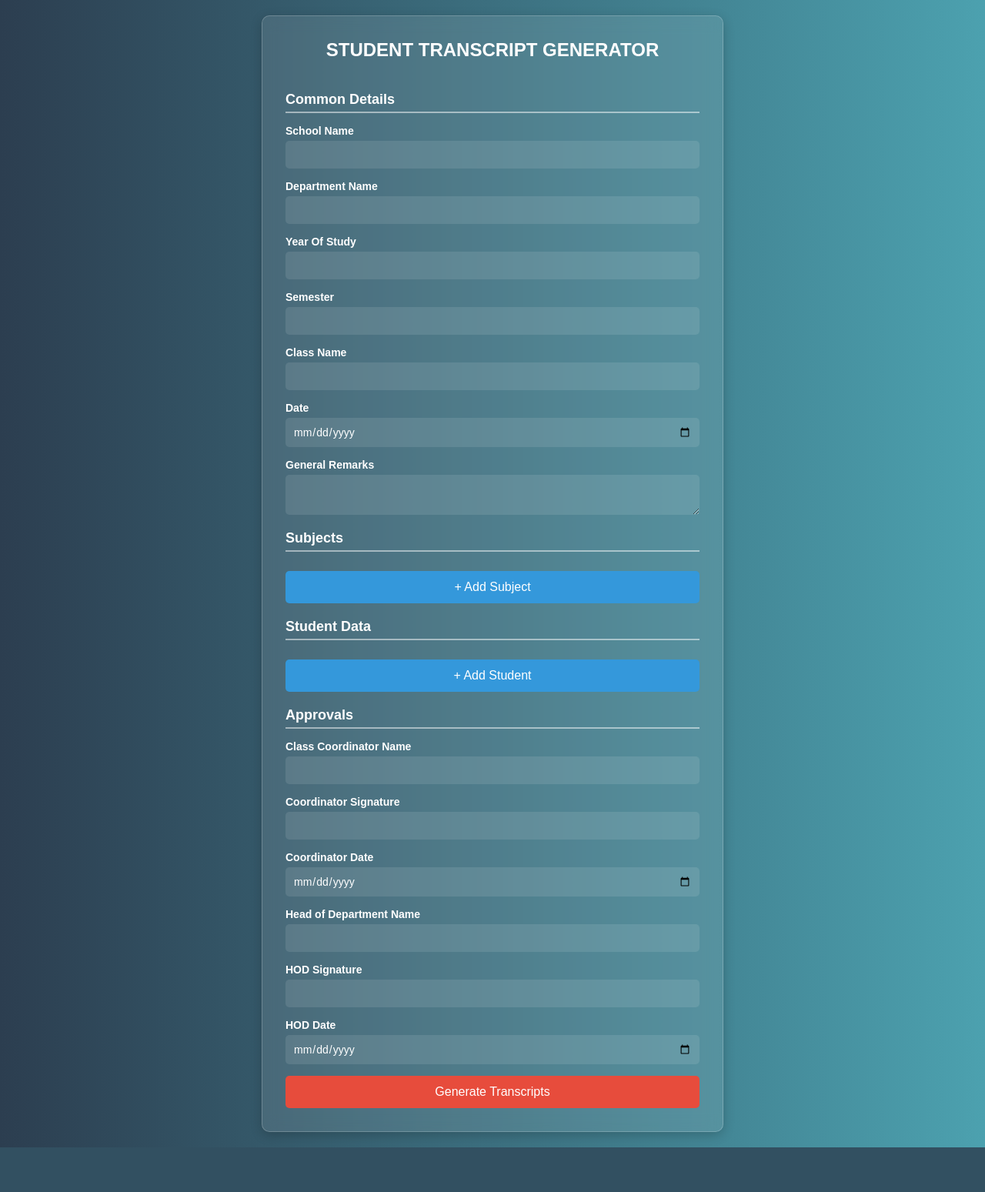
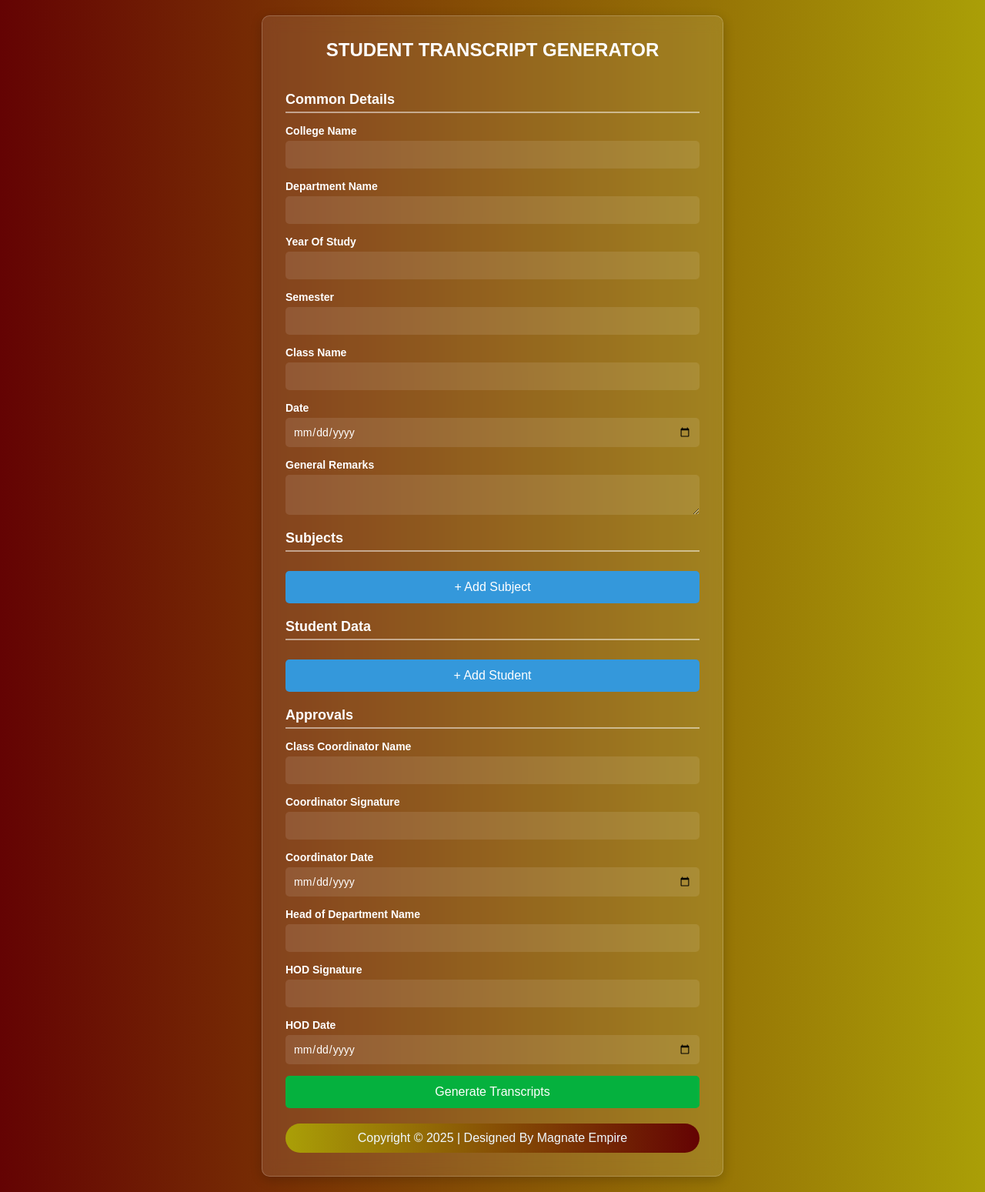
Before and after one commit to jakes-johns/transcript1, a Flask app: page / in a window 1280 px wide. Shown: the whole page at 77% size. Before the commit the page ends 1491 px from the top, so only its background shows below. Run offline with Flask 3, Linux system fonts and the light colour scheme.

Commit message:
changing gradient colors

```diff
--- a/static/styles.css
+++ b/static/styles.css
@@ -8,7 +8,8 @@
 
 /* Body Styling */
 body {
-    background: linear-gradient(to right, #2c3e50, #4ca1af);
+    /* background: linear-gradient(to right, #2c3e50, #4ca1af); */
+    background: linear-gradient(to right, #640303, #aa9f07);
     color: #fff;
     display: flex;
     justify-content: center;
@@ -17,6 +18,18 @@ body {
     padding: 20px;
 }
 
+footer {
+    padding: 10px;
+    background: linear-gradient(to right,  #aa9f07, #640303);
+    text-align: center;
+    margin-top: 20px;
+    border-radius: 20px;
+    color: aliceblue;
+}
+footer a {
+    text-decoration: none;
+    color: aliceblue;
+}
 /* Container */
 .container {
     background: rgba(255, 255, 255, 0.1);
@@ -142,11 +155,12 @@ button[type="button"]:hover {
 
 /* Submit Button */
 button[type="submit"] {
-    background: #e74c3c;
+    background: #05b13e;
 }
 
 button[type="submit"]:hover {
-    background: #c0392b;
+    background: #045e22;
+    /* #c0392b */
 }
 
 /* Translucent Effect */
--- a/templates/download.html
+++ b/templates/download.html
@@ -19,6 +19,9 @@
             <button> Generate More Transcripts</button>
             </a>
         </div>
+        <footer>
+            <a href="https://wa.me/+254113266213" target="_blank">Copyright  &copy 2025 | Designed By Magnate Empire </a>
+        </footer>
     </div>
 </body>
 </html>
--- a/templates/index.html
+++ b/templates/index.html
@@ -22,7 +22,7 @@
 
         <form action="/" method="post">
             <h3>Common Details</h3>
-            <label>School Name</label>
+            <label>College Name</label>
             <input type="text" name="school_name" required>
 
             <label>Department Name</label>
@@ -72,6 +72,9 @@
 
             <button type="submit">Generate Transcripts</button>
         </form>
+        <footer>
+            <a href="https://wa.me/+254113266213" target="_blank">Copyright  &copy 2025 | Designed By Magnate Empire </a>
+        </footer>
     </div>
 
     <script>
```
